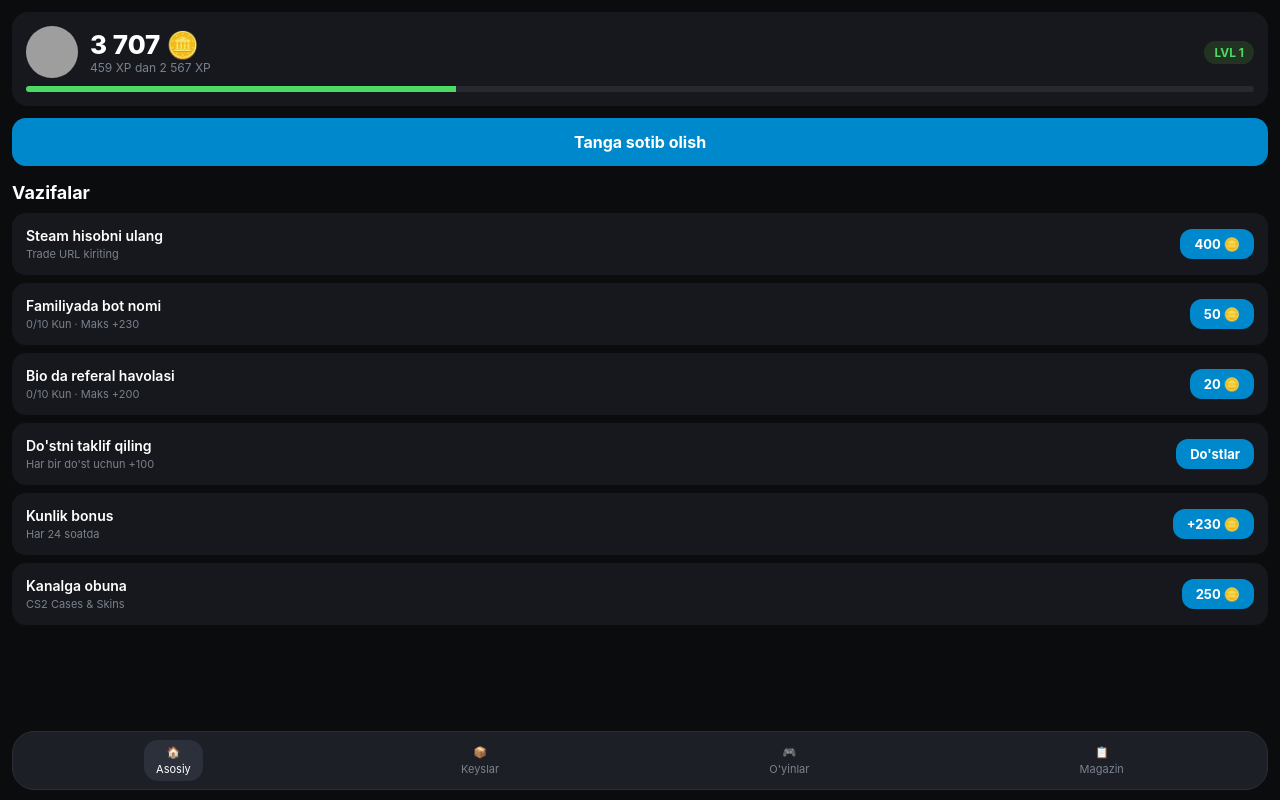
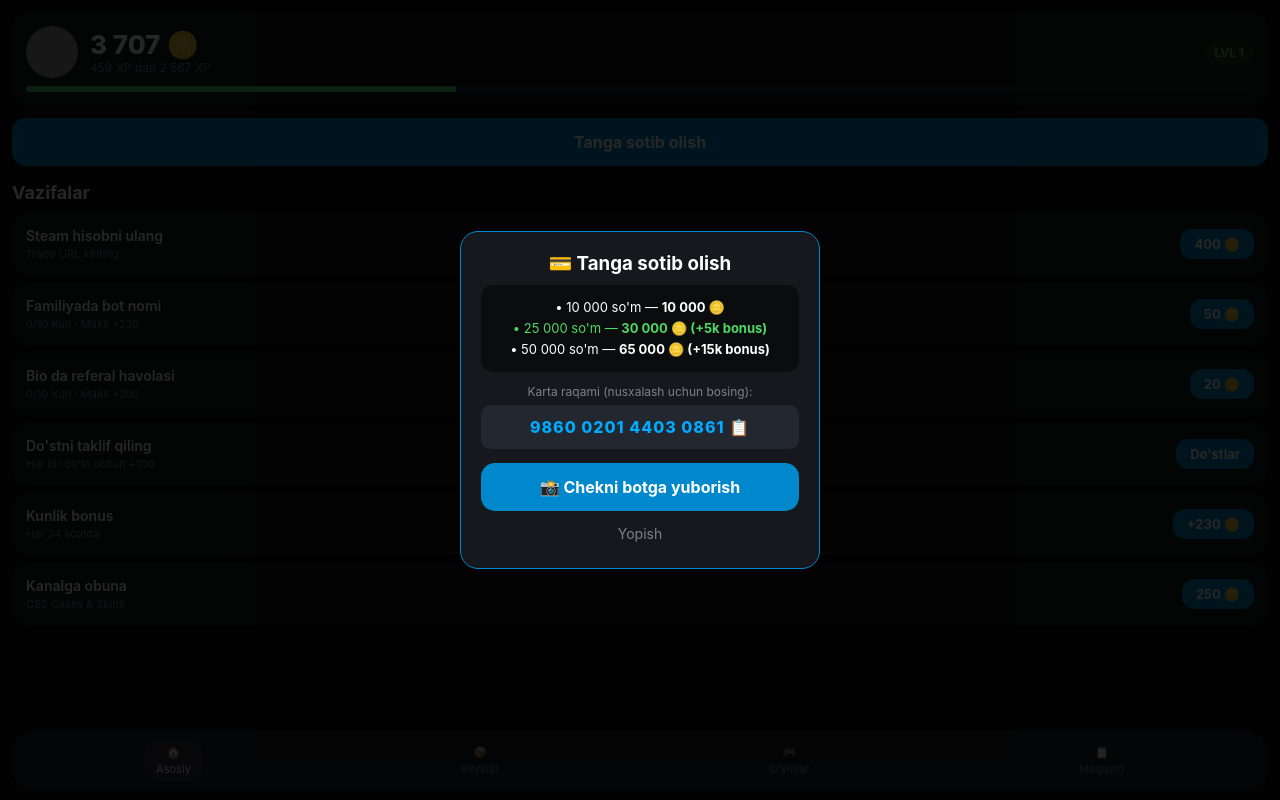
Before and after one commit to mirzayevx827-cmyk/cs2-ap, a plain HTML site: page index.html in a window 1280 px wide. Both pictures are taken after a click on the button "Tanga sotib olish". Drawn offline with Linux system fonts and the light colour scheme; grey boxes are pictures that could not be loaded; a script that the page names is missing.

Commit message:
Update index.html

```diff
--- a/index.html
+++ b/index.html
@@ -163,5 +163,21 @@ function buy(n,p){
   upd(-p,200);alert(n+' sotib olindi!');
 }
 </script>
+  <div id="payModal" style="display:none;position:fixed;inset:0;background:rgba(0,0,0,0.85);z-index:999;align-items:center;justify-content:center;padding:15px">
+  <div style="background:#16181d;border:1px solid #0088cc;border-radius:18px;padding:20px;width:100%;max-width:360px;text-align:center">
+    <h3 style="margin-bottom:10px">💳 Tanga sotib olish</h3>
+    <div style="background:#0b0c0e;padding:12px;border-radius:12px;margin-bottom:12px;font-size:13px;line-height:1.6">
+      <div>• 10 000 so'm — <b>10 000 🪙</b></div>
+      <div style="color:#4cd964">• 25 000 so'm — <b>30 000 🪙 (+5k bonus)</b></div>
+      <div>• 50 000 so'm — <b>65 000 🪙 (+15k bonus)</b></div>
+    </div>
+    <p style="font-size:12px;color:#7a828e;margin-bottom:6px">Karta raqami (nusxalash uchun bosing):</p>
+    <div onclick="navigator.clipboard.writeText('8600000000000000');alert('Karta raqami nusxalandi!')" style="background:#232730;padding:12px;border-radius:10px;font-weight:800;font-size:16px;letter-spacing:1px;margin-bottom:14px;cursor:pointer;color:#00aaff">
+      9860 0201 4403 0861 📋
+    </div>
+    <button class="blue-btn" style="margin-bottom:8px" onclick="tg.close()">📸 Chekni botga yuborish</button>
+    <button onclick="document.getElementById('payModal').style.display='none'" style="background:none;border:none;color:#7a828e;font-size:14px;padding:6px">Yopish</button>
+  </div>
+</div>
 </body>
 </html>
```
